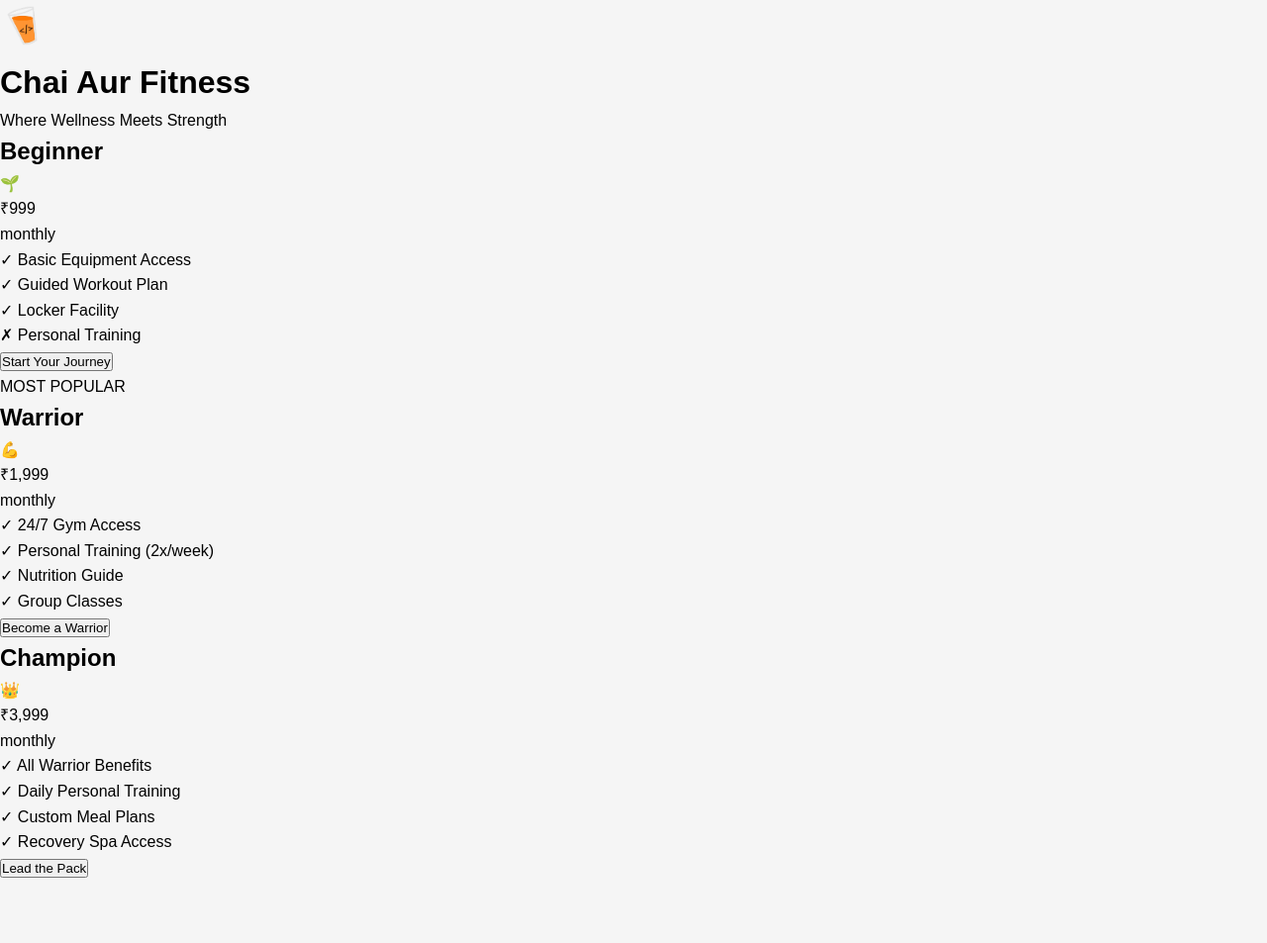
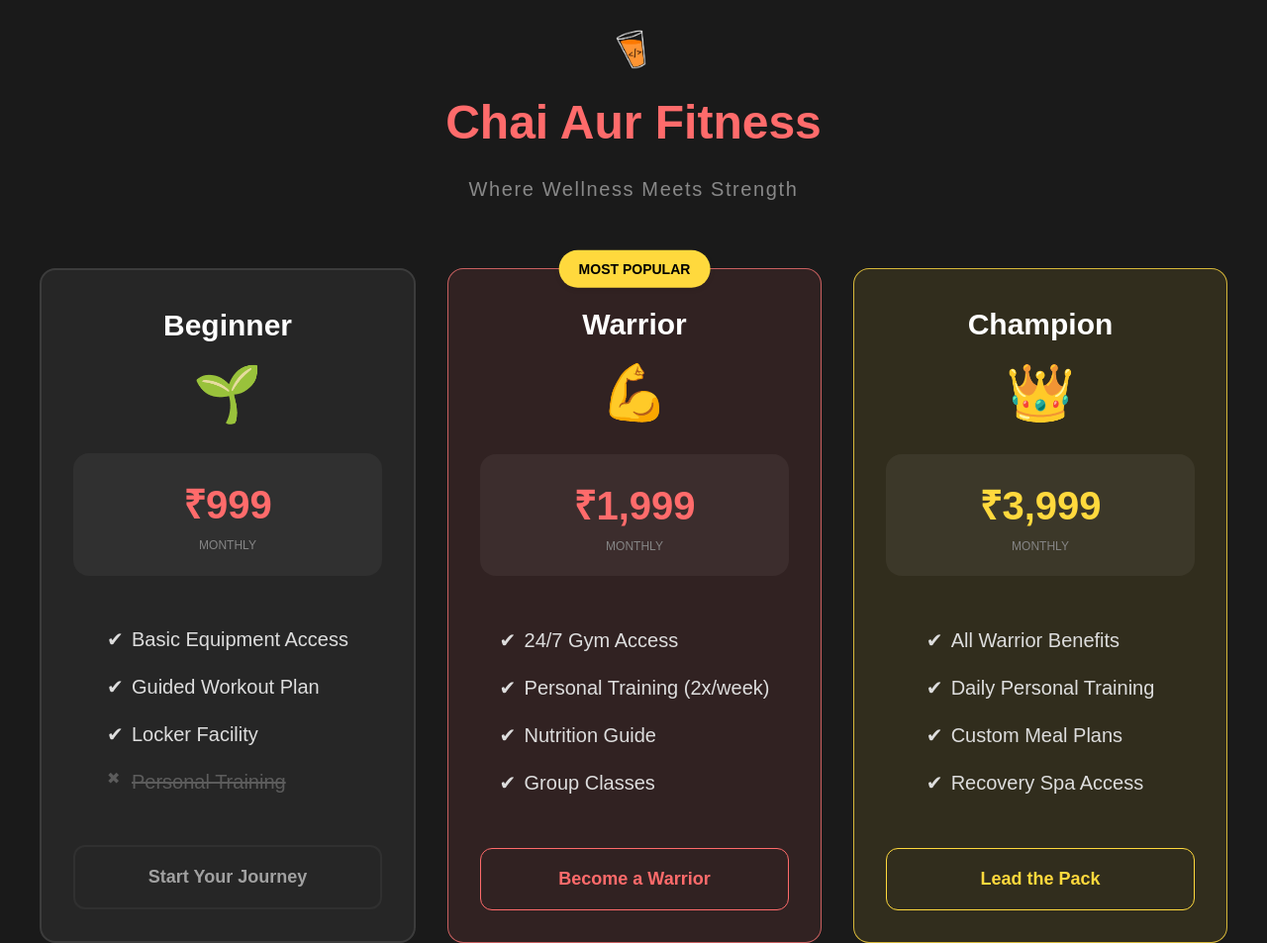
Before and after one commit to devwithjay/chai-aur-cohort, a website: page assignments/week-2/pricing-table-2/index.html in a window 1280 px wide. Shown: the whole page at 99% size. Before the commit the page ends 889 px from the top, so only its background shows below. Drawn offline with Linux system fonts and the light colour scheme.

Commit message:
feat: implement solution for pricing-table-2

```diff
--- a/assignments/week-2/pricing-table-2/challenge.css
+++ b/assignments/week-2/pricing-table-2/challenge.css
@@ -1,106 +1,330 @@
-/* Challenge CSS */
-
 * {
-  margin: 0;
-  padding: 0;
-  box-sizing: border-box;
+	margin: 0;
+	padding: 0;
+	box-sizing: border-box;
 }
 
 body {
-  font-family: Arial, sans-serif;
-  line-height: 1.6;
-  background-color: #f5f5f5;
+	font-family: Arial, sans-serif;
+	line-height: 1.6;
+	background-color: #1a1a1a;
 }
 
 .container {
-  /* Add your styles here */
+	width: min(100% - 2rem, 1400px);
+	display: flex;
+	flex-direction: column;
+	justify-content: center;
+	align-items: center;
+	padding: 1.5rem;
+	gap: 2rem;
+	margin: 0 auto;
 }
 
 .header {
-  /* Add your styles here */
+	display: flex;
+	flex-direction: column;
+	align-items: center;
+	justify-content: center;
+	gap: 0.75rem;
+	text-align: center;
 }
 
 h1 {
-  /* Add your styles here */
+	font-size: 1.75rem;
+	color: #ff6b6b;
 }
 
 .subtitle {
-  /* Add your styles here */
+	font-size: 1rem;
+	color: #888888;
+  letter-spacing: 0.1rem;
 }
 
 .pricing-container {
-  /* Add your styles here */
+	display: flex;
+	flex-direction: column;
+	align-items: center;
+	width: 100%;
+	gap: 2rem;
 }
 
 .pricing-card {
-  /* Add your styles here */
-}
-
-.pricing-card:hover {
-  /* Add your styles here */
+	width: 100%;
+	max-width: 400px;
+	border-radius: 1rem;
+	padding: 1.5rem;
+	text-align: center;
+	position: relative;
+	gap: 1rem;
+	display: flex;
+	flex-direction: column;
+	align-items: center;
+	justify-content: space-between;
+	background-color: #ff6b6b;
 }
 
 .card-header {
-  /* Add your styles here */
+	font-size: 1rem;
+	color: #fff;
 }
 
 .icon {
-  /* Add your styles here */
+	font-size: 2.5rem;
 }
 
 .popular-tag {
-  /* Add your styles here */
+	background-color: #ffd93d;
+	font-size: 0.75rem;
+	font-weight: bold;
+	padding: 6px 16px;
+	border-radius: 50px;
+	position: absolute;
+	top: 0;
+	left: 50%;
+	transform: translateX(-50%) translateY(-50%);
+	white-space: nowrap;
+	box-shadow: 0px 2px 5px rgba(0, 0, 0, 0.1);
 }
 
 .price-block {
-  /* Add your styles here */
+	display: flex;
+	flex-direction: column;
+	align-items: center;
+	justify-content: center;
+	width: 100%;
+	padding: 1.25rem 0;
+	background-color: #303030;
+	border-radius: 1em;
 }
 
 .price {
-  /* Add your styles here */
+	color: #ff6b6b;
+	font-size: 2rem;
+	font-weight: 600;
 }
 
 .period {
-  /* Add your styles here */
+	font-size: 0.75rem;
+	color: #858585;
 }
 
 .features {
-  /* Add your styles here */
+	list-style: none;
+	padding: 0;
+	margin: 1rem 0;
+	font-size: 1rem;
+	text-align: left;
+	color: #ddd;
 }
 
 .features li {
-  /* Add your styles here */
+	padding-left: 25px;
+	margin: 1rem 0;
+	position: relative;
+}
+
+.features li::before {
+	content: '✔';
+	position: absolute;
+	left: 0;
+	font-size: 1rem;
 }
 
 .features li.disabled {
-  /* Add your styles here */
+	color: gray;
+	text-decoration: line-through;
+	opacity: 0.6;
+}
+
+.features li.disabled::before {
+	content: '✖';
+	left: 0;
+	font-size: 1rem;
 }
 
 .join-btn {
-  /* Add your styles here */
+	text-align: center;
+	width: 100%;
+	padding: 1rem 0;
+	border-radius: 0.75rem;
+	color: #fff;
+	font-size: 0.875rem;
+	font-weight: 600;
+	background-color: #1a1a1a;
+	border: 1px solid #ff6b6b;
+	transition: all 0.3s ease;
 }
 
-.join-btn:hover {
-  /* Add your styles here */
+.beginner {
+	background-color: #262626;
+	border: 2px solid #3c3c3c;
 }
 
-/* Custom Class Modifiers */
+.beginner .price {
+	color: #ff6b6b;
+}
+
+.beginner .join-btn {
+	color: #a1a1a1;
+	border: 2px solid #303030;
+	background-color: transparent;
+}
+
+.beginner .join-btn:hover {
+	background-color: #303030;
+	color: #fff;
+}
+
 .warrior {
-  /* Add your styles here */
+	background-color: #312222;
+	border: 1px solid #fc7575bf;
+}
+
+.warrior .price-block {
+	background-color: #3c2d2d;
+}
+
+.warrior .price {
+	color: #ff6b6b;
+}
+
+.warrior .join-btn {
+	color: #ff6b6b;
+	border: 1px solid #ff6b6b;
+	background-color: transparent;
+}
+
+.warrior .join-btn:hover {
+	background-color: #ff6b6b;
+	color: #312222;
 }
 
 .champion {
-  /* Add your styles here */
+	background-color: #312d1d;
+	border: 1px solid #f9d440d4;
+}
+
+.champion .price-block {
+	background-color: #3c3829;
 }
 
 .champion .price {
-  /* Add your styles here */
+	color: #ffd93d;
 }
 
 .champion .join-btn {
-  /* Add your styles here */
+	color: #ffd93d;
+	border: 1px solid #ffd93d;
+	background-color: transparent;
 }
 
 .champion .join-btn:hover {
-  /* Add your styles here */
+	background-color: #ffd93d;
+	color: #312d1d;
 }
+
+/* Tablet Media Query */
+@media (min-width: 768px) {
+	h1 {
+		font-size: 2rem;
+	}
+
+	.subtitle {
+		font-size: 1.125rem;
+	}
+
+	.card-header {
+		font-size: 1.125rem;
+	}
+
+	.icon {
+		font-size: 2.5rem;
+	}
+
+	.price {
+		font-size: 2.25rem;
+	}
+
+	.features {
+		font-size: 1.125rem;
+	}
+
+	.features li::before {
+		font-size: 1.125rem;
+	}
+
+	.join-btn {
+		font-size: 1rem;
+		padding: 1.125rem 0;
+	}
+
+	.popular-tag {
+		font-size: 0.875rem;
+		padding: 8px 20px;
+	}
+}
+
+/* Desktop Media Query */
+@media (min-width: 992px) {
+  .container {
+    gap: 4rem;
+  }
+
+	.pricing-container {
+		flex-direction: row;
+		justify-content: center;
+		gap: 2rem;
+		align-items: stretch;
+	}
+
+	.pricing-card {
+		flex: 1;
+		max-width: 350px;
+		padding: 2rem;
+	}
+
+	h1 {
+		font-size: 3rem;
+	}
+
+	.subtitle {
+		font-size: 1.25rem;
+	}
+
+	.card-header {
+		font-size: 1.25rem;
+	}
+
+	.icon {
+		font-size: 3rem;
+	}
+
+	.price {
+		font-size: 2.5rem;
+	}
+
+	.features {
+		font-size: 1.25rem;
+	}
+
+	.features li::before {
+		font-size: 1.25rem;
+	}
+
+	.join-btn {
+		font-size: 1.125rem;
+		padding: 1.25rem 0;
+	}
+}
+
+/* Large Desktop Media Query */
+@media (min-width: 1200px) {
+	.pricing-card {
+		max-width: 400px;
+	}
+
+	.icon {
+		font-size: 3.5rem;
+	}
+}
--- a/assignments/week-2/pricing-table-2/index.html
+++ b/assignments/week-2/pricing-table-2/index.html
@@ -5,7 +5,6 @@
 		<meta name="viewport" content="width=device-width, initial-scale=1.0" />
 		<title>Chai Aur Fitness - Membership</title>
 		<link rel="stylesheet" href="challenge.css" />
-    <!-- <link rel="stylesheet" href="solution.css" /> -->
 	</head>
 	<body>
 		<div class="container">
@@ -27,13 +26,13 @@
 					</div>
 					<div class="price-block">
 						<div class="price">₹999</div>
-            <div class="period">monthly</div>
+						<div class="period">MONTHLY</div>
 					</div>
 					<ul class="features">
-            <li>✓ Basic Equipment Access</li>
-            <li>✓ Guided Workout Plan</li>
-            <li>✓ Locker Facility</li>
-            <li class="disabled">✗ Personal Training</li>
+						<li>Basic Equipment Access</li>
+						<li>Guided Workout Plan</li>
+						<li>Locker Facility</li>
+						<li class="disabled">Personal Training</li>
 					</ul>
 					<button class="join-btn">Start Your Journey</button>
 				</div>
@@ -46,13 +45,13 @@
 					</div>
 					<div class="price-block">
 						<div class="price">₹1,999</div>
-            <div class="period">monthly</div>
+						<div class="period">MONTHLY</div>
 					</div>
 					<ul class="features">
-            <li>✓ 24/7 Gym Access</li>
-            <li>✓ Personal Training (2x/week)</li>
-            <li>✓ Nutrition Guide</li>
-            <li>✓ Group Classes</li>
+						<li>24/7 Gym Access</li>
+						<li>Personal Training (2x/week)</li>
+						<li>Nutrition Guide</li>
+						<li>Group Classes</li>
 					</ul>
 					<button class="join-btn">Become a Warrior</button>
 				</div>
@@ -64,13 +63,13 @@
 					</div>
 					<div class="price-block">
 						<div class="price">₹3,999</div>
-            <div class="period">monthly</div>
+						<div class="period">MONTHLY</div>
 					</div>
 					<ul class="features">
-            <li>✓ All Warrior Benefits</li>
-            <li>✓ Daily Personal Training</li>
-            <li>✓ Custom Meal Plans</li>
-            <li>✓ Recovery Spa Access</li>
+						<li>All Warrior Benefits</li>
+						<li>Daily Personal Training</li>
+						<li>Custom Meal Plans</li>
+						<li>Recovery Spa Access</li>
 					</ul>
 					<button class="join-btn">Lead the Pack</button>
 				</div>
```
Lines whose indentation alone changed are shown as unchanged.
